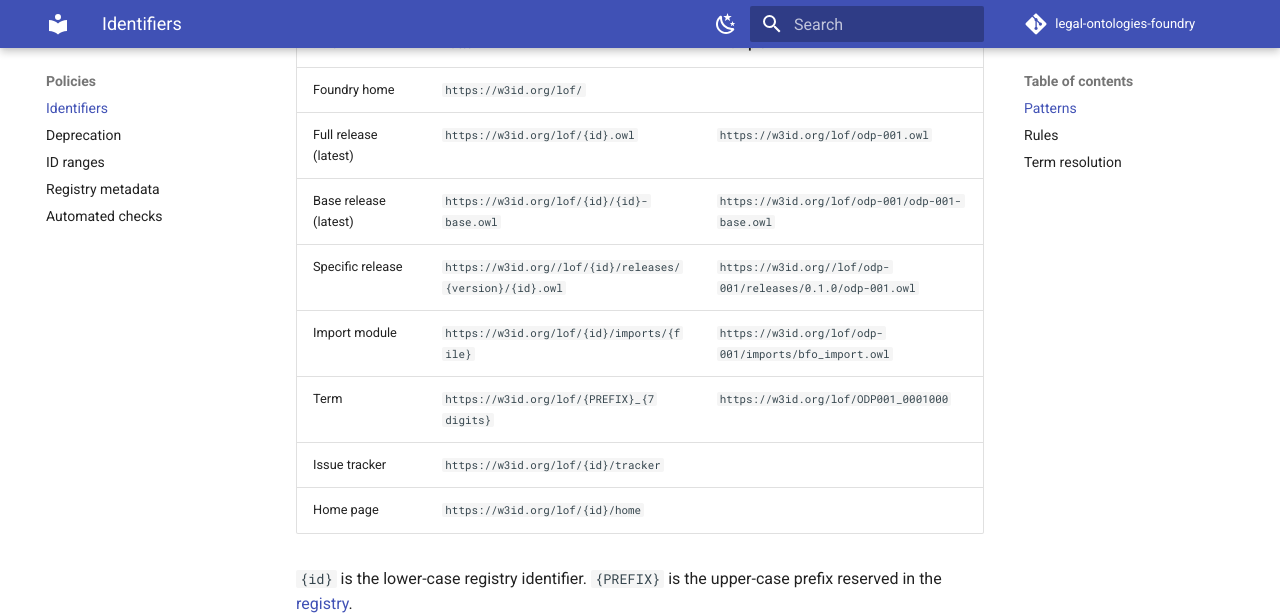
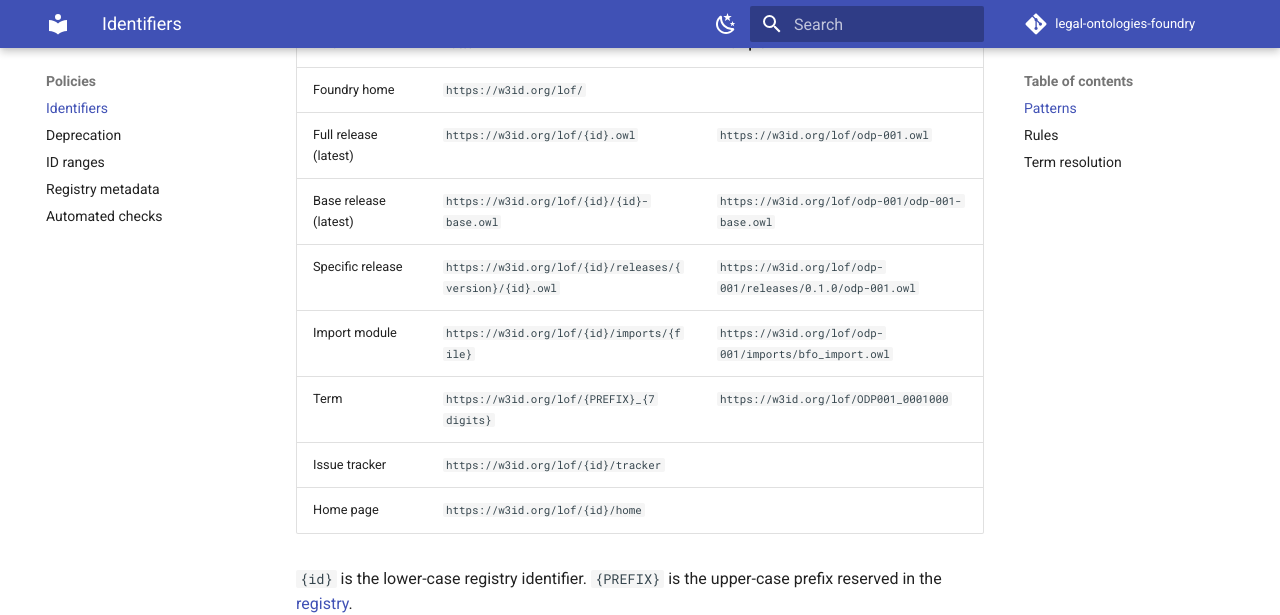
Before and after one commit to legal-ontologies-foundry/legal-ontologies-foundry.github.io, an MkDocs documentation site: the page built from docs/policy/identifiers.md, in a window 1280 px wide and 900 px high, scrolled down 374 px. Shown: the top 615 px of the window. Built offline with MkDocs 1.6.1 and Material for MkDocs 9.7.7, drawn with Linux system fonts in a browser that asks for light colours; comment, search, counter and statistics services are not loaded.

Commit message:
Add files via upload

```diff
--- a/docs/policy/identifiers.md
+++ b/docs/policy/identifiers.md
@@ -13,7 +13,7 @@ identifier (LOF-P-005).
 | Foundry home | `https://w3id.org/lof/` | |
 | Full release (latest) | `https://w3id.org/lof/{id}.owl` | `https://w3id.org/lof/odp-001.owl` |
 | Base release (latest) | `https://w3id.org/lof/{id}/{id}-base.owl` | `https://w3id.org/lof/odp-001/odp-001-base.owl` |
-| Specific release | `https://w3id.org//lof/{id}/releases/{version}/{id}.owl` | `https://w3id.org//lof/odp-001/releases/0.1.0/odp-001.owl` |
+| Specific release | `https://w3id.org/lof/{id}/releases/{version}/{id}.owl` | `https://w3id.org/lof/odp-001/releases/0.1.0/odp-001.owl` |
 | Import module | `https://w3id.org/lof/{id}/imports/{file}` | `https://w3id.org/lof/odp-001/imports/bfo_import.owl` |
 | Term | `https://w3id.org/lof/{PREFIX}_{7 digits}` | `https://w3id.org/lof/ODP001_0001000` |
 | Issue tracker | `https://w3id.org/lof/{id}/tracker` | |
```
Also changed, not shown: docs/about/related-initiatives.md (+2 -2 lines).
